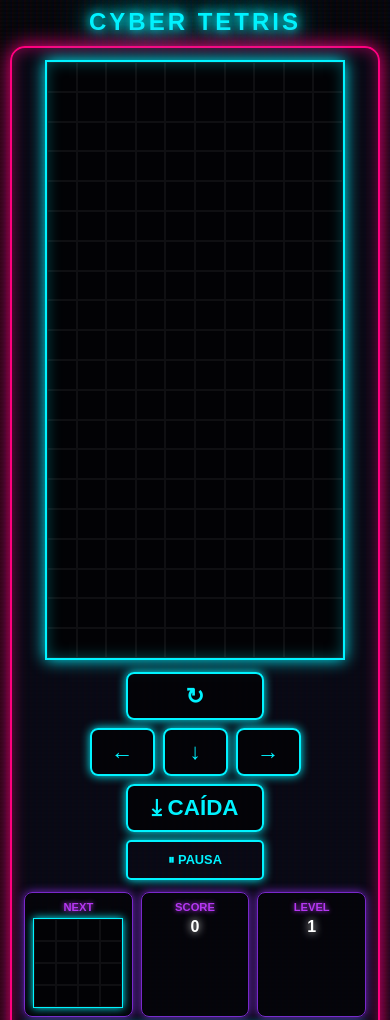
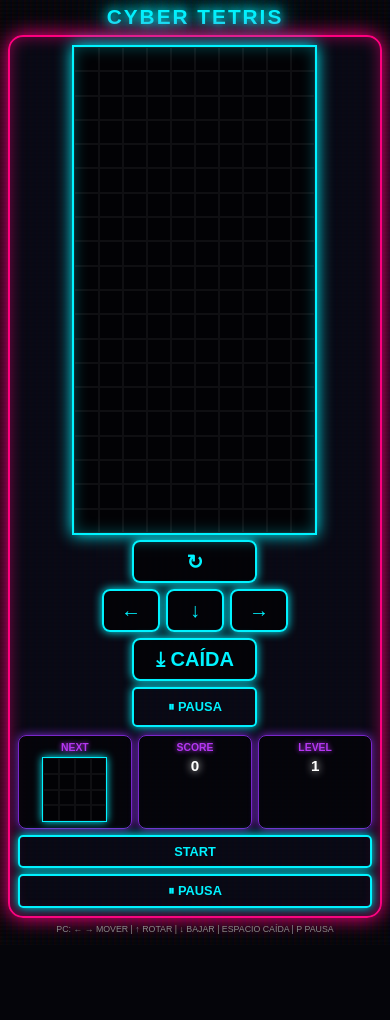
Before and after one commit to mtecno01-oss/TETRIX2.0, a plain HTML site: page index.html in a window 390 px wide. Shown: the top 1020 px of the page. After the commit the page ends 945 px from the top, so only its background shows below. Drawn offline with Linux system fonts and the light colour scheme.

Commit message:
Actualizar Style.css
modificaciones visuales y ajuste de pantalla

```diff
--- a/Style.css
+++ b/Style.css
@@ -276,61 +276,115 @@ h1 {
     line-height: 1.4;
 }
 
-/* TABLET / CELULAR */
+/* =========================
+   CELULAR / MODO VERTICAL
+========================= */
+
 @media (max-width: 700px) {
+
     body {
         justify-content: flex-start;
-        padding-top: 8px;
+        min-height: 100dvh;
+        padding: 5px 6px 10px;
+        overflow-x: hidden;
+    }
+
+    h1 {
+        font-size: clamp(1.3rem, 5vw, 1.7rem);
+        margin-bottom: 6px;
+        letter-spacing: 2px;
     }
 
     .container {
         flex-direction: column;
         align-items: center;
-        gap: 12px;
-        padding: 12px;
-        width: min(96vw, 430px);
+        gap: 8px;
+        padding: 8px;
+        width: min(96vw, 400px);
     }
 
+    /* =========================
+       TABLERO
+    ========================= */
+
     .game-board {
-        width: min(78vw, 300px);
+        width: min(64vw, 245px);
         height: auto;
+        aspect-ratio: 1 / 2;
+        max-width: 245px;
         max-height: none;
-        aspect-ratio: 1 / 2;
     }
+
+    /* =========================
+       CONTROLES TÁCTILES
+    ========================= */
+
+    .touch-controls {
+        display: flex;
+        flex-direction: column;
+        width: 100%;
+        max-width: 260px;
+        margin-top: 5px;
+        gap: 6px;
+    }
+
+    .control-row {
+        gap: 6px;
+    }
+
+    .control-btn {
+        width: 58px;
+        height: 43px;
+        font-size: 1.25rem;
+    }
+
+    .control-wide,
+    .pause-touch-btn {
+        width: 125px;
+    }
+
+    /* =========================
+       PANEL INFORMACIÓN
+    ========================= */
 
     .side-panel {
         width: 100%;
         display: grid;
         grid-template-columns: repeat(3, 1fr);
-        gap: 8px;
+        gap: 6px;
     }
 
     .panel-box {
-        padding: 8px 4px;
+        padding: 6px 3px;
     }
 
     .panel-box h2 {
-        font-size: 0.7rem;
-        margin-bottom: 5px;
+        font-size: 0.65rem;
+        margin-bottom: 4px;
     }
 
     .panel-box p {
-        font-size: 1rem;
+        font-size: 0.95rem;
+    }
+
+    #next-canvas {
+        width: 65px;
+        height: 65px;
     }
 
     .side-panel #start-btn,
     .side-panel .pause-side-btn {
         grid-column: span 3;
+        padding: 7px;
     }
 
-    .touch-controls {
-        display: flex;
-        flex-direction: column;
-    }
+    /* =========================
+       TEXTO CONTROLES PC
+    ========================= */
 
     .controls-hint {
-        font-size: 0.6rem;
-        margin-top: 8px;
+        font-size: 0.55rem;
+        margin-top: 5px;
     }
 }
 
```
